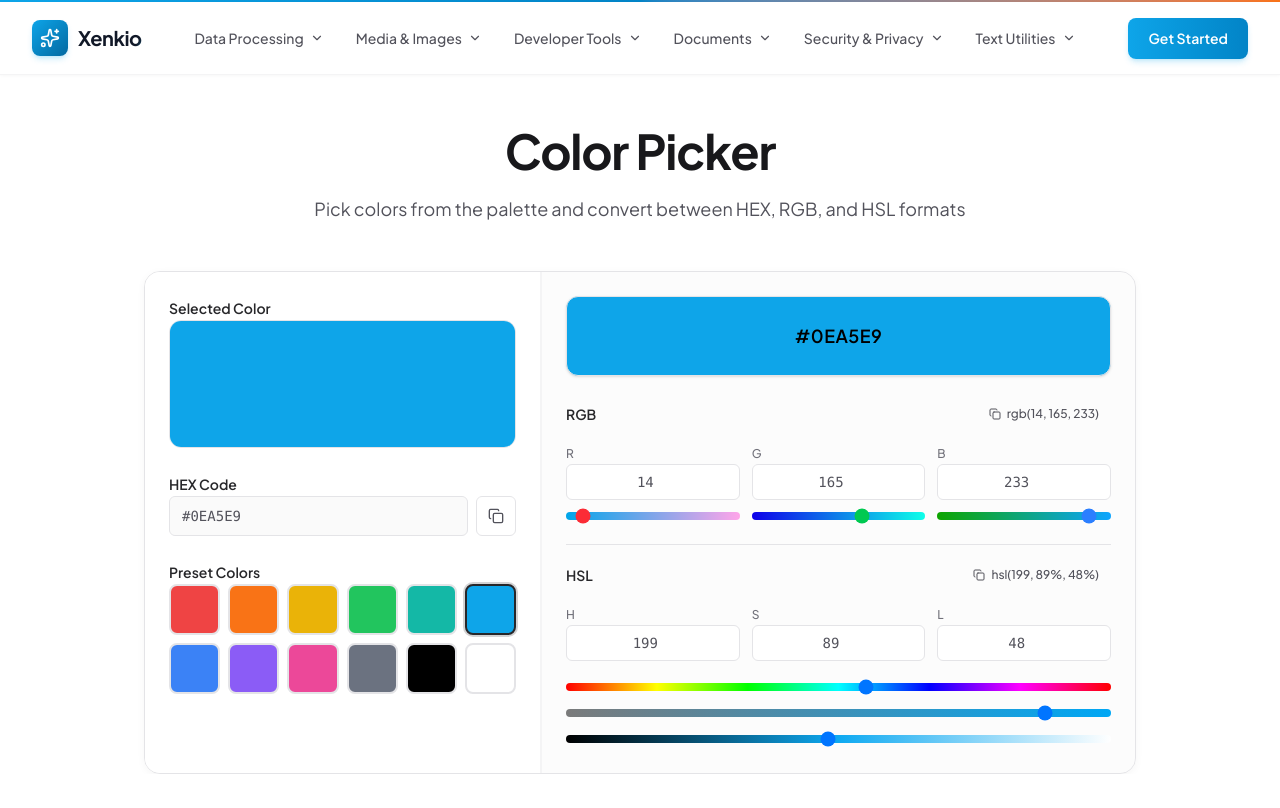
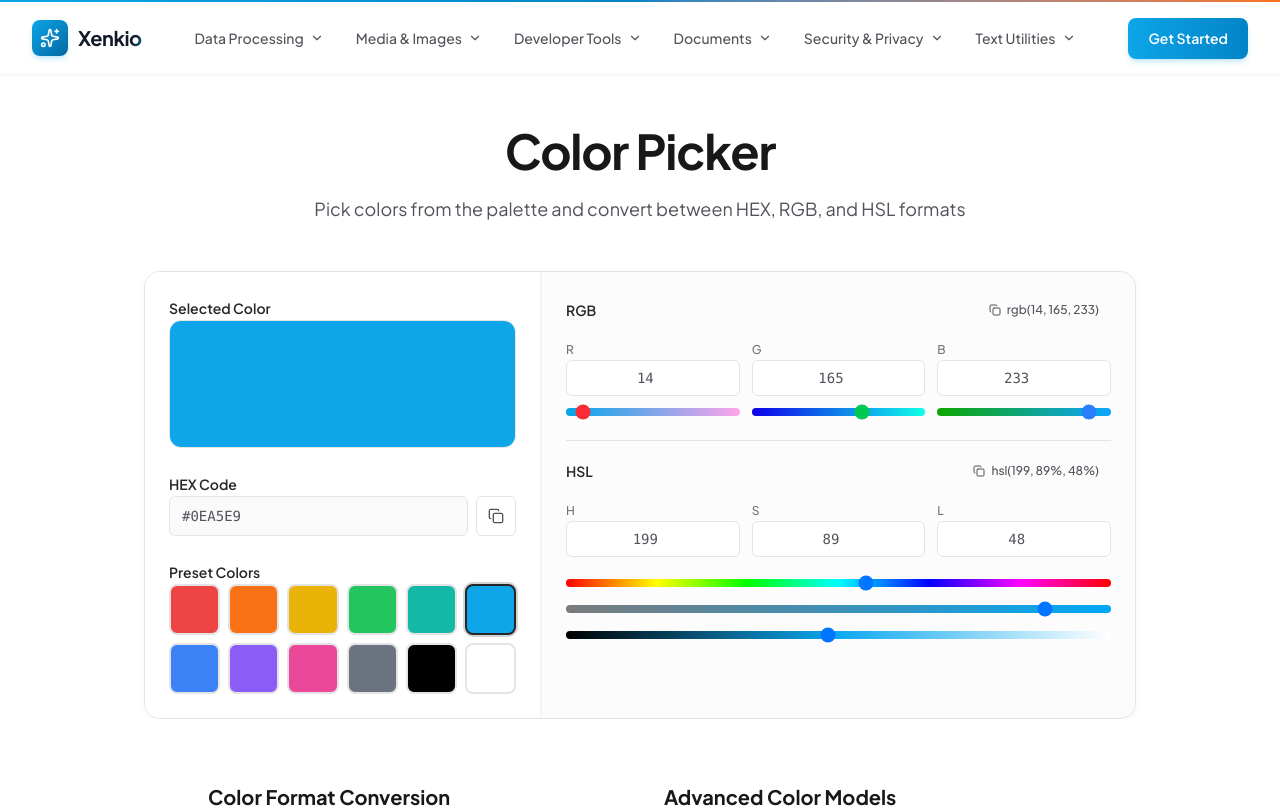
Before and after one commit to irham3/xenkio, a Next.js app: page /tools/color-picker in a window 1280 px wide. Shown: the top 808 px of the page. Built offline with nearby package versions, Linux system fonts and the light colour scheme.

Commit message:
fix: remove double sections in color picker

```diff
--- a/src/features/color-picker/components/color-picker.tsx
+++ b/src/features/color-picker/components/color-picker.tsx
@@ -3,7 +3,7 @@
 import { useState, useRef } from 'react';
 import { useColorPicker } from '../hooks/use-color-picker';
 import { PRESET_COLORS } from '../constants';
-import { isValidHex, getContrastColor, rgbToHex, hslToRgb } from '../lib/color-utils';
+import { isValidHex, rgbToHex, hslToRgb } from '../lib/color-utils';
 import { Button } from '@/components/ui/button';
 import { Input } from '@/components/ui/input';
 import { Label } from '@/components/ui/label';
@@ -193,19 +193,6 @@ export function ColorPicker() {
           {/* RIGHT PANEL: Color Values */}
           <div className="lg:col-span-3 p-5 lg:p-6 bg-gray-50/50 flex flex-col border-l border-gray-100">
             <div className="space-y-6">
-              {/* Color Display Banner */}
-              <div
-                className="w-full h-20 rounded-xl flex items-center justify-center shadow-sm border border-gray-200"
-                style={{ backgroundColor: color.hex }}
-              >
-                <span
-                  className="text-lg font-semibold tracking-wide"
-                  style={{ color: getContrastColor(color.hex) }}
-                >
-                  {color.hex}
-                </span>
-              </div>
-
               {/* RGB Controls */}
               <div className="space-y-3">
                 <div className="flex items-center justify-between">
```
